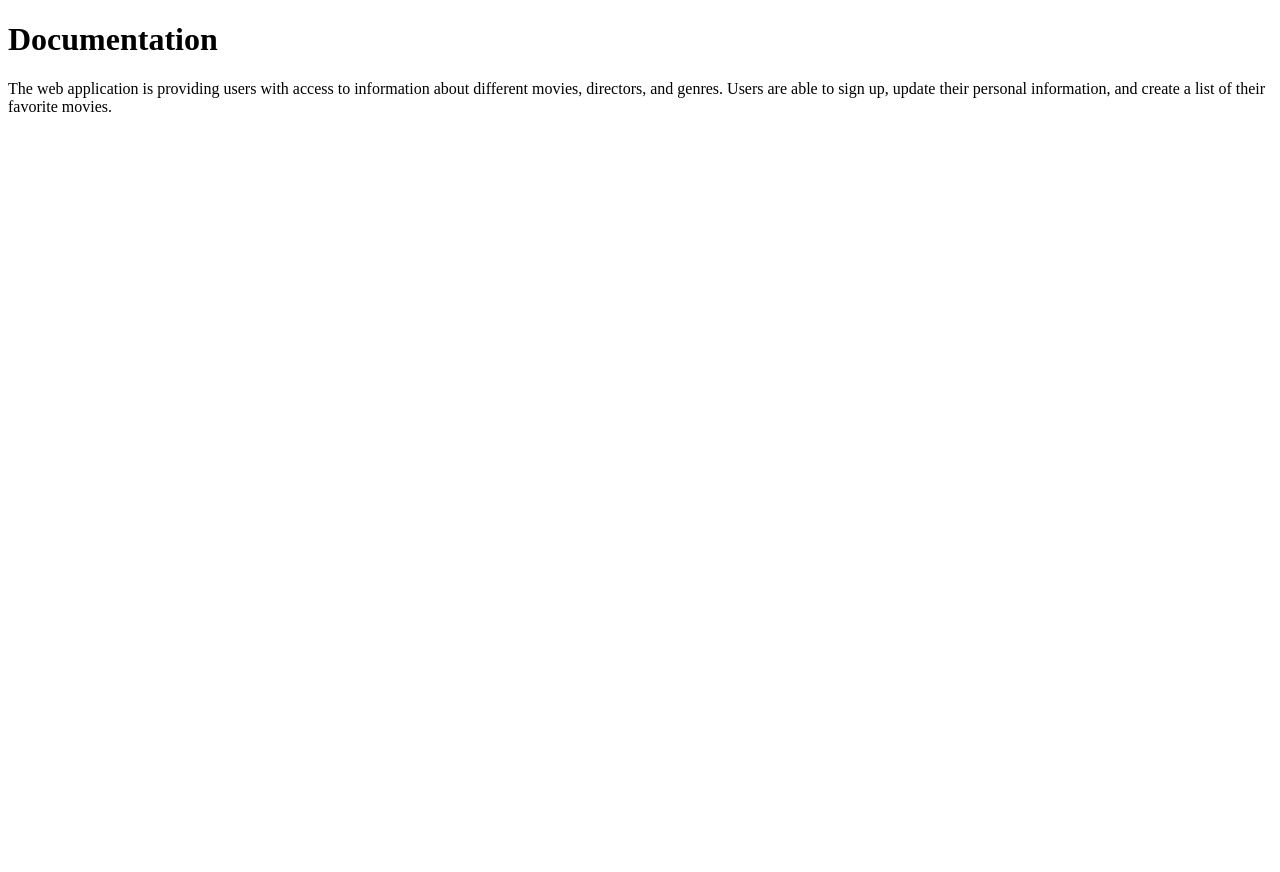
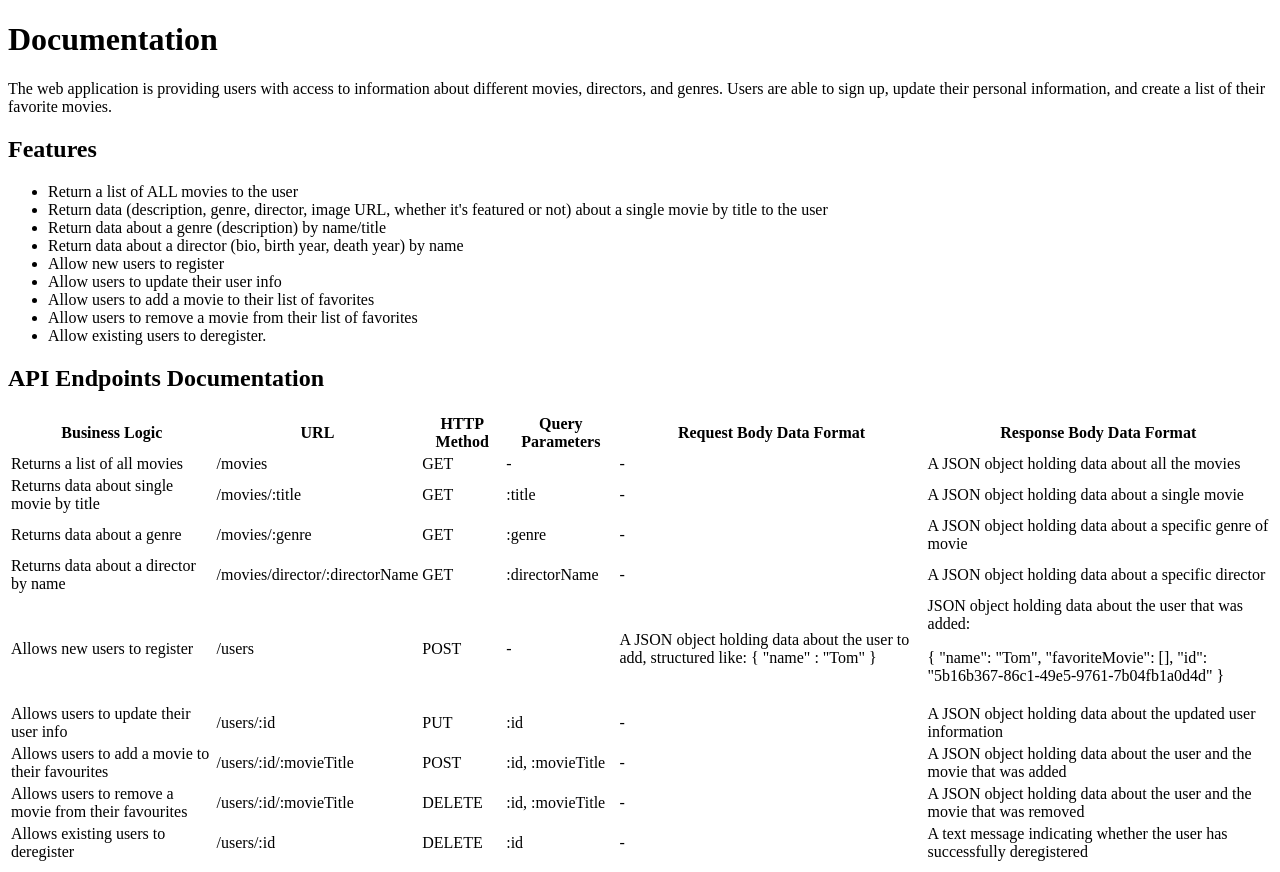
Before and after one commit to Mcelest19/movi_api, a website: page public/documentation.html in a window 1280 px wide. Before the commit the page ends 800 px from the top, so only its background shows below. Drawn offline with Linux system fonts and the light colour scheme.

Commit message:
updated endpoints

```diff
--- a/public/documentation.html
+++ b/public/documentation.html
@@ -12,5 +12,123 @@
         movies, directors, and genres. Users are able to sign up, update their
         personal information, and create a list of their favorite movies.
     </p>
+    <div>
+    <h2>Features</h2>
+    <ul class="list">
+        <li>Return a list of ALL movies to the user</li>
+        <li>Return data (description, genre, director, image URL, whether it's featured or not) about a single movie by title to the user</li>
+        <li>Return data about a genre (description) by name/title</li>
+        <li>Return data about a director (bio, birth year, death year) by name</li>
+        <li>Allow new users to register</li>
+        <li>Allow users to update their user info</li>
+        <li>Allow users to add a movie to their list of favorites</li>
+        <li>Allow users to remove a movie from their list of favorites</li>
+        <li>Allow existing users to deregister.</li>
+    </ul>
+  </div>
+
+<h2>API Endpoints Documentation</h2>
+
+<table class="table">
+  <thead>
+    <tr>
+        <th>Business Logic</th>
+        <th>URL</th>
+        <th>HTTP Method</th>
+        <th>Query Parameters</th>
+        <th>Request Body Data Format</th>
+        <th>Response Body Data Format</th>
+    </tr>
+  </thead>
+
+ <tbody>
+  <tr>
+      <td>Returns a list of all movies</td>
+      <td>/movies</td>
+      <td>GET</td>
+      <td>-</td>
+      <td>-</td>
+      <td>A JSON object holding data about all the movies</td>
+  </tr>
+
+  <tr>
+    <td>Returns data about single movie by title</td>
+    <td>/movies/:title</td>
+    <td>GET</td>
+    <td>:title</td>
+    <td>-</td>
+    <td>A JSON object holding data about a single movie</td>
+  </tr>
+
+  <tr>
+    <td>Returns data about a genre</td>
+    <td>/movies/:genre</td>
+    <td>GET</td>
+    <td>:genre</td>
+    <td>-</td>
+    <td>A JSON object holding data about a specific genre of movie</td>
+  </tr>
+
+  <tr>
+    <td>Returns data about a director by name</td>
+    <td>/movies/director/:directorName</td>
+    <td>GET</td>
+    <td>:directorName</td>
+    <td>-</td>
+    <td>A JSON object holding data about a specific director</td>
+  </tr>
+
+  <tr>
+    <td>Allows new users to register</td>
+    <td>/users</td>
+    <td>POST</td>
+    <td>-</td>
+    <td>A JSON object holding data about the user to add, structured like: { "name" : "Tom" }</td>
+    <td>JSON object holding data about the user that was added:
+        <p>{
+            "name": "Tom",
+            "favoriteMovie": [],
+            "id": "5b16b367-86c1-49e5-9761-7b04fb1a0d4d"
+        }</p>
+    </td>
+  </tr>
+
+  <tr>
+    <td>Allows users to update their user info</td>
+    <td>/users/:id</td>
+    <td>PUT</td>
+    <td>:id</td>
+    <td>-</td>
+    <td>A JSON object holding data about the updated user information</td>
+  </tr>
+
+  <tr>
+    <td>Allows users to add a movie to their favourites</td>
+    <td>/users/:id/:movieTitle</td>
+    <td>POST</td>
+    <td>:id, :movieTitle</td>
+    <td>-</td>
+    <td>A JSON object holding data about the user and the movie that was added</td>
+  </tr>
+
+  <tr>
+    <td>Allows users to remove a movie from their favourites</td>
+    <td>/users/:id/:movieTitle</td>
+    <td>DELETE</td>
+    <td>:id, :movieTitle</td>
+    <td>-</td>
+    <td>A JSON object holding data about the user and the movie that was removed</td>
+  </tr>
+
+  <tr>
+    <td>Allows existing users to deregister</td>
+    <td>/users/:id</td>
+    <td>DELETE</td>
+    <td>:id</td>
+    <td>-</td>
+    <td>A text message indicating whether the user has successfully deregistered</td>
+  </tr>
+ </tbody>
+ </table>
 </body>
 </html>
```
